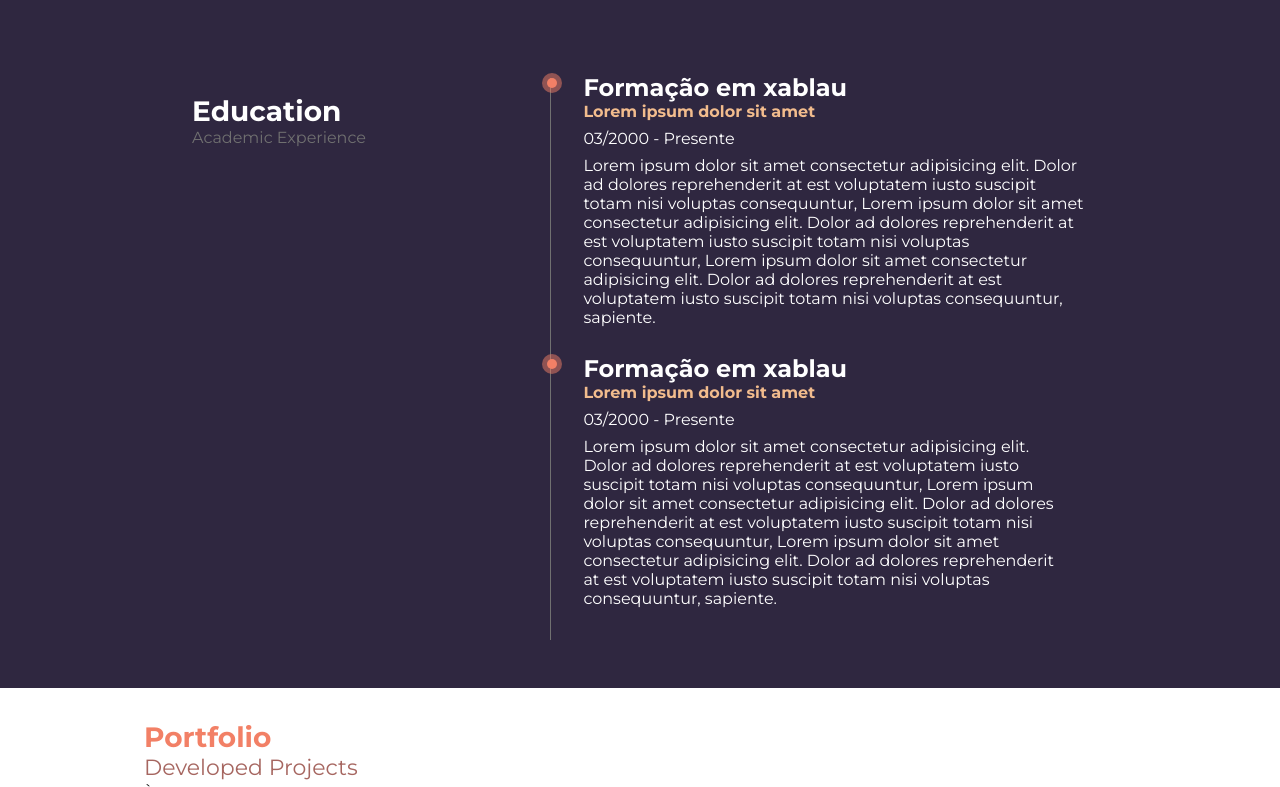
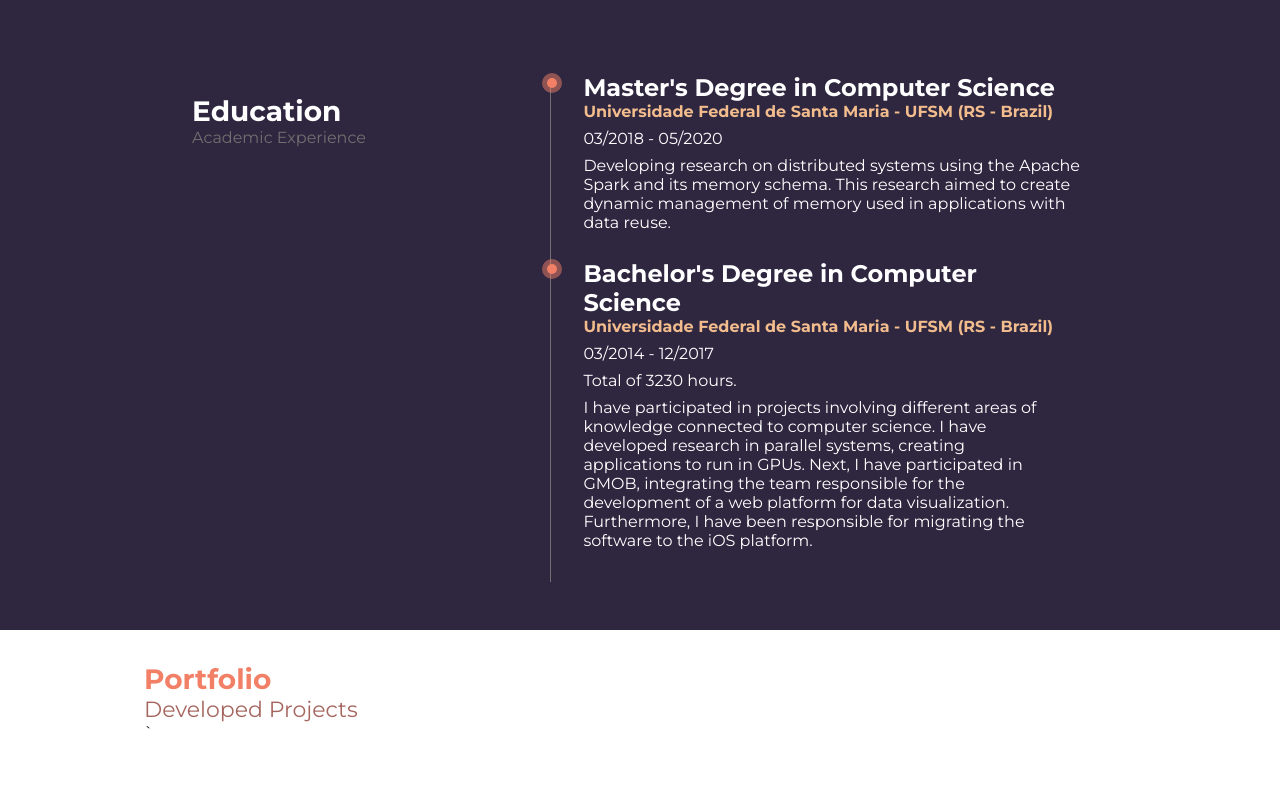
Before and after one commit to mauriciomd/homepage, a plain HTML site: page index.html in a window 1280 px wide. Shown: the part 802-1589 px from the top of the page. Drawn offline with Linux system fonts and the light colour scheme.

Commit message:
feat: include information about me

```diff
--- a/index.html
+++ b/index.html
@@ -4,11 +4,14 @@
 <head>
   <meta charset="UTF-8">
   <meta name="viewport" content="width=device-width, initial-scale=1.0">
-  <title>Document</title>
+  <title>Homepage</title>
   <link rel="stylesheet" href="./css/styles.css" />
   <link href="https://fonts.googleapis.com/css2?family=Montserrat:ital,wght@0,400;0,700;1,400;1,700&display=swap"
     rel="stylesheet">
 
+  <script>
+    window.alert('This website is not completely built.\nIt will be updated as soon as possible.')
+  </script>
 </head>
 
 <body>
@@ -19,7 +22,7 @@
 
     <nav id="menu">
       <div>
-        <h1>Xablau</h1>
+        <h1>Maurício</h1>
       </div>
 
       <ul>
@@ -45,29 +48,30 @@
       </ul>
 
       <div id="social-network">
-        <a href="http://www.facebook.com">
+        <a href="https://www.facebook.com/mauricio.matterdonato">
           <img src="./images/facebook.svg" width="50px" />
         </a>
 
-        <a href="http://www.instagram.com">
+        <a href="https://www.instagram.com/mauriciomd_/">
           <img src="./images/instagram.svg" width="50px" />
         </a>
 
-        <a href="http://www.instagram.com">
+        <a href="https://github.com/mauriciomd">
           <img src="./images/github.svg" width="50px" />
         </a>
 
-        <a href="http://www.instagram.com">
+        <a href="http://www.linkedin.com/in/mmdonato">
           <img src="./images/linkedin.svg" width="50px" />
         </a>
       </div>
     </nav>
 
     <div id="home-content">
-      <img src="images/profile.png" alt="profile">
+      <img src="images/profile.jpg" alt="profile">
       <div>
-        <p>Lorem ipsum dolor sit amet, consectetur adipiscing elit.
-          Integer nec blandit libero, eu scelerisque urna.
+        <p>
+          Hi, I'm Maurício <br />
+          and I'm a software developer creating projects using JavaScript and other modern technology.
         </p>
       </div>
     </div>
@@ -81,35 +85,31 @@
       </div>
 
       <div id="education-description">
-        <div class="">
+        <div>
           <div class="timeline"></div>
-          <h3>Formação em xablau</h3>
-          <h4>Lorem ipsum dolor sit amet </h4>
-          <p>03/2000 - Presente</p>
+          <h3>Master's Degree in Computer Science</h3>
+          <h4>Universidade Federal de Santa Maria - UFSM (RS - Brazil)</h4>
+          <p>03/2018 - 05/2020</p>
           <p>
-            Lorem ipsum dolor sit amet consectetur adipisicing elit. Dolor ad dolores reprehenderit at est voluptatem
-            iusto suscipit totam nisi voluptas consequuntur, Lorem ipsum dolor sit amet consectetur adipisicing elit.
-            Dolor ad dolores reprehenderit at est voluptatem
-            iusto suscipit totam nisi voluptas consequuntur, Lorem ipsum dolor sit amet consectetur adipisicing elit.
-            Dolor ad dolores reprehenderit at est voluptatem
-            iusto suscipit totam nisi voluptas consequuntur,
-            sapiente.
+            Developing research on distributed systems using the Apache Spark and its memory schema. This research aimed
+            to create dynamic management of memory used in applications with data reuse.
           </p>
         </div>
 
-        <div class="">
+        <div>
           <div class="timeline"></div>
-          <h3>Formação em xablau</h3>
-          <h4>Lorem ipsum dolor sit amet </h4>
-          <p>03/2000 - Presente</p>
+          <h3>Bachelor's Degree in Computer Science</h3>
+          <h4>Universidade Federal de Santa Maria - UFSM (RS - Brazil)</h4>
+          <p>03/2014 - 12/2017</p>
           <p>
-            Lorem ipsum dolor sit amet consectetur adipisicing elit. Dolor ad dolores reprehenderit at est voluptatem
-            iusto suscipit totam nisi voluptas consequuntur, Lorem ipsum dolor sit amet consectetur adipisicing elit.
-            Dolor ad dolores reprehenderit at est voluptatem
-            iusto suscipit totam nisi voluptas consequuntur, Lorem ipsum dolor sit amet consectetur adipisicing elit.
-            Dolor ad dolores reprehenderit at est voluptatem
-            iusto suscipit totam nisi voluptas consequuntur,
-            sapiente.
+            Total of 3230 hours.
+          </p>
+
+          <p>
+            I have participated in projects involving different areas of knowledge connected to computer science. I have
+            developed research in parallel systems, creating applications to run in GPUs. Next, I have participated in
+            GMOB, integrating the team responsible for the development of a web platform for data visualization.
+            Furthermore, I have been responsible for migrating the software to the iOS platform.
           </p>
         </div>
       </div>
```
Also changed, not shown: images/profile.jpg (added).
